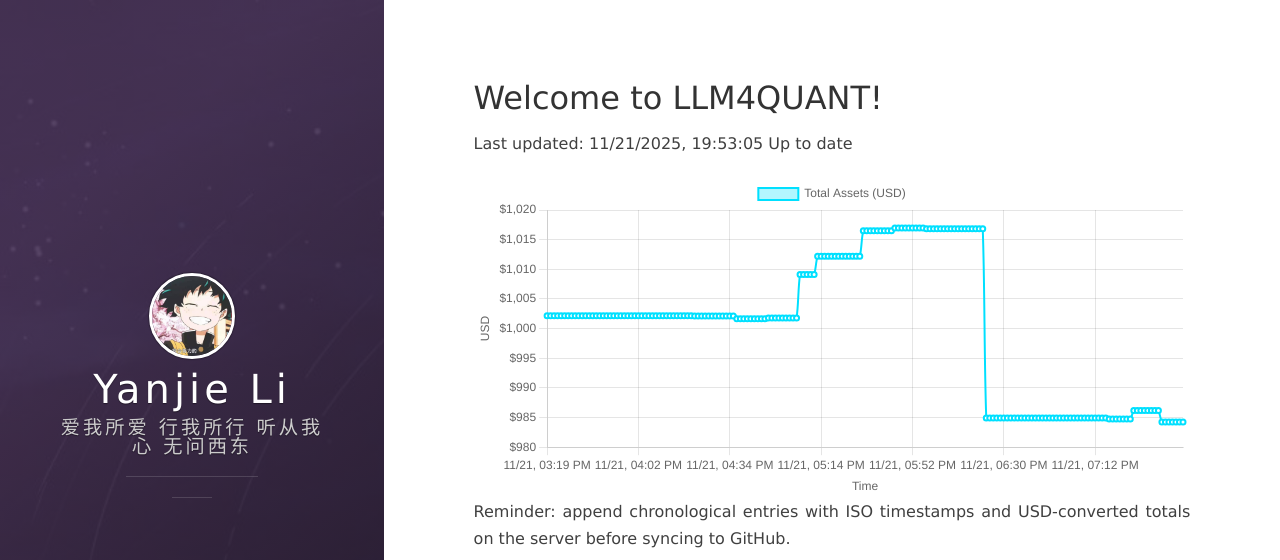
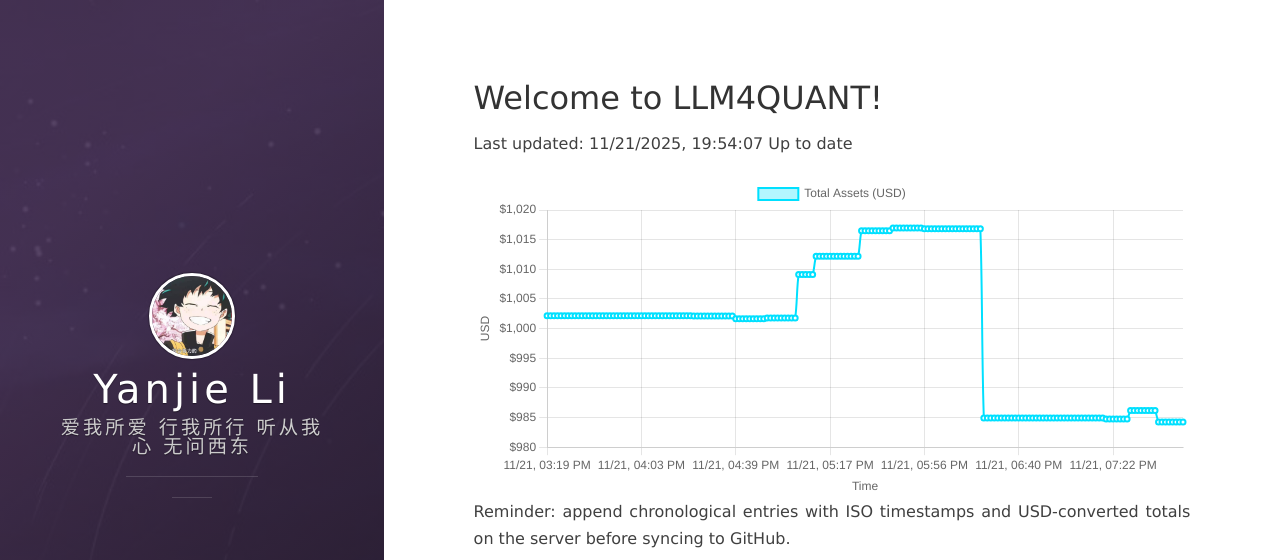
Before and after one commit to leeyegy/leeyegy.github.io, a Jekyll site: the page built from live-trading.html, in a window 1280 px wide and 1000 px high. Shown: the top 560 px of the window. Built offline with Jekyll 4.4.1, drawn with Linux system fonts in a browser that asks for light colours; nearby versions of some CDN libraries.

Commit message:
AccountMonitor: update balance history 2025-11-22T03:54:07+08:00

```diff
--- a/assets/data/binance/balance-history.json
+++ b/assets/data/binance/balance-history.json
@@ -1,5 +1,5 @@
 {
-  "generatedAt": "2025-11-22T03:53:05+08:00",
+  "generatedAt": "2025-11-22T03:54:07+08:00",
   "asset": "total_usd_value",
   "history": [
     {
@@ -729,6 +729,10 @@
     {
       "timestamp": "2025-11-22T03:53:05+08:00",
       "totalUsd": 984.22878225
+    },
+    {
+      "timestamp": "2025-11-22T03:54:07+08:00",
+      "totalUsd": 984.22878225
     }
   ]
 }
```
